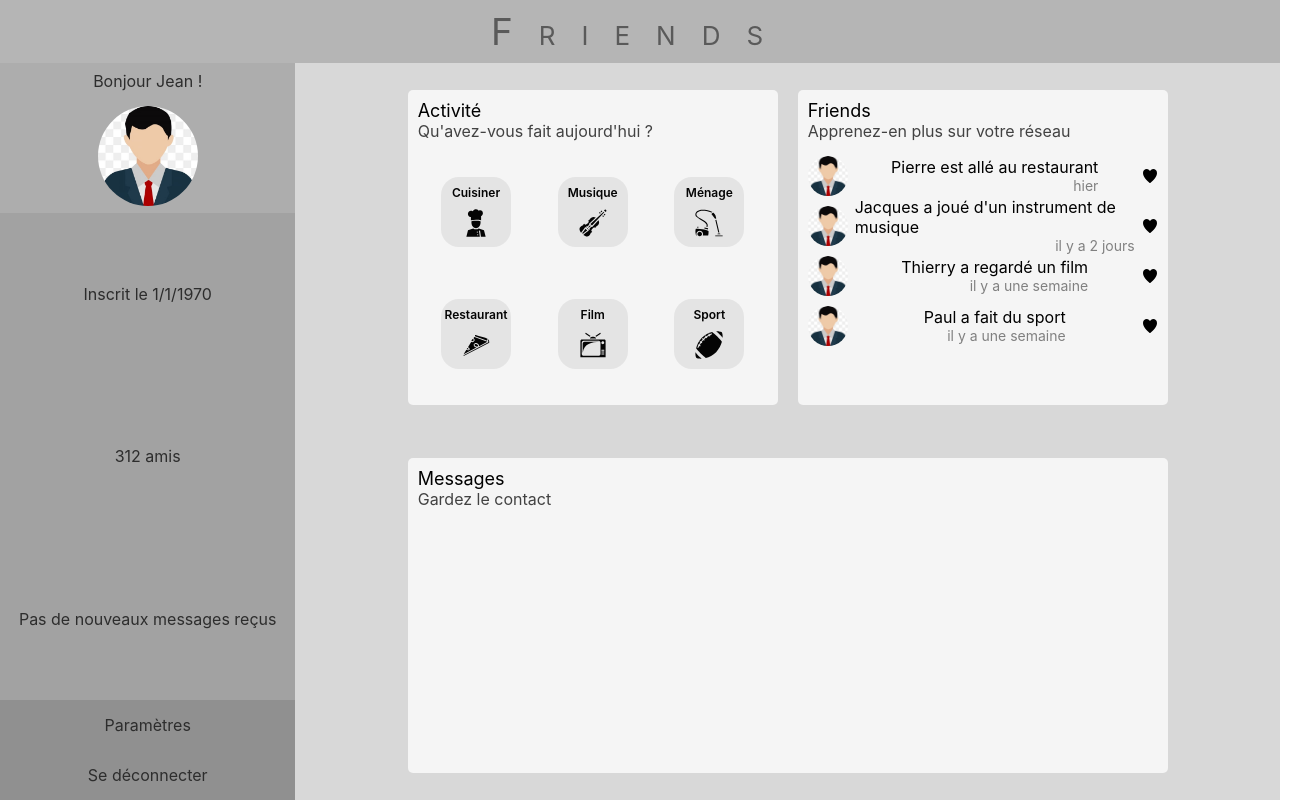
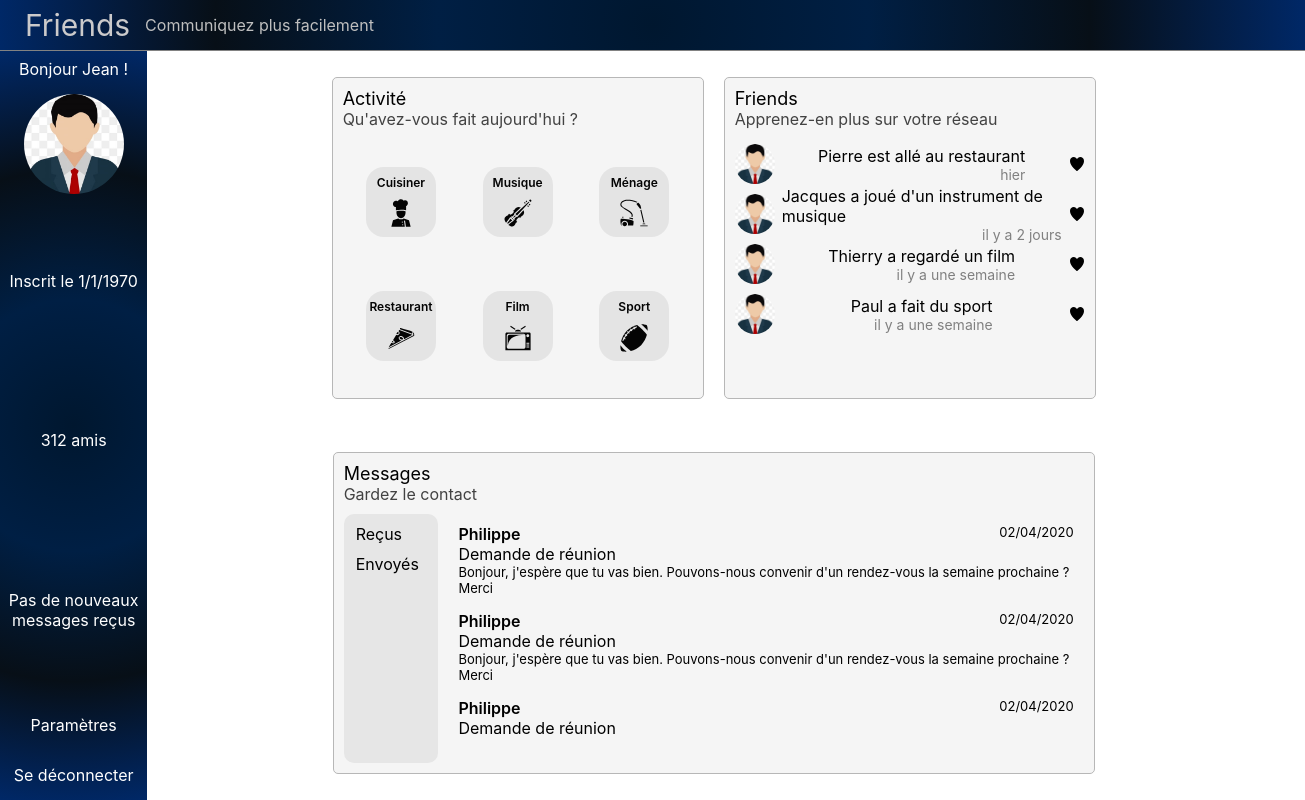
Before and after one commit to sbelalouibertot/friends-frontend, a React (Create React App) app: page / in a window 1280 px wide. Both pictures are taken after a click on the element "Jean". Shown: the whole page, 1305 px wide, since content can reach past the window. Built offline with nearby package versions, Linux system fonts and the light colour scheme.

Commit message:
messages feature + css changes

```diff
--- a/package.json
+++ b/package.json
@@ -6,8 +6,10 @@
     "@testing-library/jest-dom": "^5.11.9",
     "@testing-library/react": "^11.2.5",
     "@testing-library/user-event": "^12.8.1",
+    "bootstrap": "^4.6.0",
     "node-sass": "4.14.1",
     "react": "^17.0.1",
+    "react-bootstrap": "^1.5.1",
     "react-dom": "^17.0.1",
     "react-icons": "^4.2.0",
     "react-redux": "^7.2.2",
--- a/src/App.css
+++ b/src/App.css
@@ -8,17 +8,31 @@
 }
 
 .header {
-  height: 63px;
+  height: 50px;
+  padding-left: 25px;
   width: 100%;
   display: flex;
-  justify-content: center;
+  justify-content: flex-start;
   align-items: center;
-  background-color: #b5b5b5;
-  font-family: revert;
-  font-size: 37px;
-  font-variant: small-caps;
-  color: #5a5a5a;
-  letter-spacing: 26px;
+  font-size: 30px;
+  color: #cbcacb;
+  background: radial-gradient(
+    circle,
+    rgb(0, 23, 47) 0%,
+    rgb(0, 31, 68) 33%,
+    rgb(7, 15, 23) 67%,
+    rgb(0, 40, 103) 100%
+  );
+  border-bottom: 1px solid #828282;
+}
+
+.header-main-title {
+}
+
+.header-secondary-title {
+  font-size: 16px;
+  color: #bfbfbf;
+  margin-left: 15px;
 }
 
 .panel-container {
--- a/src/App.js
+++ b/src/App.js
@@ -32,7 +32,10 @@ const App = () => {
 
   return (
     <div className="App">
-      <div className="header">Friends</div>
+      <div className="header">
+        <div className="header-main-title">Friends</div>
+        <div className="header-secondary-title">Communiquez plus facilement</div>
+      </div>
       {user ? (
         <div className="panel-container">
           <LeftPanel user={user} onLogout={onLogout} />
--- a/src/components/left-panel/LeftPanel.scss
+++ b/src/components/left-panel/LeftPanel.scss
@@ -7,9 +7,16 @@
 
 .left-panel {
   height: 100%;
-  width: 30%;
+  width: 13%;
   left: 0px;
-  color: #2d2d2d;
+  color: white;
+  background: radial-gradient(
+    circle,
+    rgb(0, 23, 47) 0%,
+    rgb(0, 31, 68) 33%,
+    rgb(7, 15, 23) 67%,
+    rgb(0, 40, 103) 100%
+  );
   @include flex-col();
 
   .user-container,
@@ -25,17 +32,15 @@
     @include flex-col();
     height: 150px;
     width: 100%;
-    background-color: #adadad;
     img {
-        border-radius: 50%;
-        width: 100px;
-        height: 100px;
-      }
+      border-radius: 50%;
+      width: 100px;
+      height: 100px;
+    }
   }
 
   .infos-container {
     @include flex-col();
-    background-color: #a2a2a2;
     width: 100%;
     flex: 1;
   }
@@ -44,6 +49,5 @@
     @include flex-col();
     height: 100px;
     width: 100%;
-    background-color: #909090;
   }
 }
--- a/src/components/main-panel/MainPanel.scss
+++ b/src/components/main-panel/MainPanel.scss
@@ -10,7 +10,7 @@
   @include flex-center();
   height: 100%;
   width: 100%;
-  background-color: #d8d8d8;
+  background-color: white;
 }
 
 .activity,
@@ -23,6 +23,7 @@
 .activity,
 .friends,
 .messages {
+  border: 1px solid #b7b7b7;
   .title {
     font-size: 18px;
   }
--- a/src/components/main-panel/messages/Messages.jsx
+++ b/src/components/main-panel/messages/Messages.jsx
@@ -2,10 +2,58 @@ import React, { useEffect, useState } from "react";
 import "./Messages.scss";
 
 const Messages = (props) => {
+  const [messages, setMessages] = useState([
+    {
+      author: "Philippe",
+      date: "02/04/2020",
+      object: "Demande de réunion",
+      content:
+        "Bonjour, j'espère que tu vas bien. Pouvons-nous convenir d'un rendez-vous la semaine prochaine ? Merci",
+    },
+    {
+      author: "Philippe",
+      date: "02/04/2020",
+      object: "Demande de réunion",
+      content:
+        "Bonjour, j'espère que tu vas bien. Pouvons-nous convenir d'un rendez-vous la semaine prochaine ? Merci",
+    },
+    {
+      author: "Philippe",
+      date: "02/04/2020",
+      object: "Demande de réunion",
+      content:
+        "Bonjour, j'espère que tu vas bien. Pouvons-nous convenir d'un rendez-vous la semaine prochaine ? Merci",
+    },
+    {
+      author: "Philippe",
+      date: "02/04/2020",
+      object: "Demande de réunion",
+      content:
+        "Bonjour, j'espère que tu vas bien. Pouvons-nous convenir d'un rendez-vous la semaine prochaine ? Merci",
+    },
+  ]);
   return (
     <div className="messages">
       <div className="title">Messages</div>
       <div className="subtitle">Gardez le contact</div>
+      <div className="messages-container">
+        <div className="messages-categories">
+          <div className="category">Reçus</div>
+          <div className="category">Envoyés</div>
+        </div>
+        <div className="messages-content">
+          {messages.map((message) => (
+            <div className="message">
+              <div className="message-header">
+                <div className="author">{message.author}</div>
+                <div className="date">{message.date}</div>
+              </div>
+              <div className="object">{message.object}</div>
+              <div className="content">{message.content}</div>
+            </div>
+          ))}
+        </div>
+      </div>
     </div>
   );
 };
--- a/src/components/main-panel/messages/Messages.scss
+++ b/src/components/main-panel/messages/Messages.scss
@@ -6,4 +6,51 @@
   background-color: whitesmoke;
   border-radius: 5px;
   margin: 10px;
+
+  display: flex;
+  flex-direction: column;
+
+  .messages-container {
+    flex: 1;
+    display: flex;
+
+    .messages-categories {
+      width: 100px;
+      display: flex;
+      flex-direction: column;
+      justify-content: flex-start;
+      align-items: flex-start;
+      background-color: #e6e6e6;
+      border-radius: 10px;
+
+      .category {
+        margin-top: 10px;
+        margin-left: 12px;
       }
+    }
+    .messages-content {
+      height: 200px;
+      padding: 10px;
+      padding-left: 20px;
+      overflow: scroll;
+
+      .message {
+        margin-bottom: 15px;
+        .message-header {
+          display: flex;
+          justify-content: space-between;
+          .author {
+            font-weight: 600;
+          }
+          .date {
+            font-size: 13px;
+          }
+        }
+
+        .content {
+          font-size: 13px;
+        }
+      }
+    }
+  }
+}
```
Also changed, not shown: 1 other file (tests, documents, lock files or other folders). Lines whose indentation alone changed are shown as unchanged.
